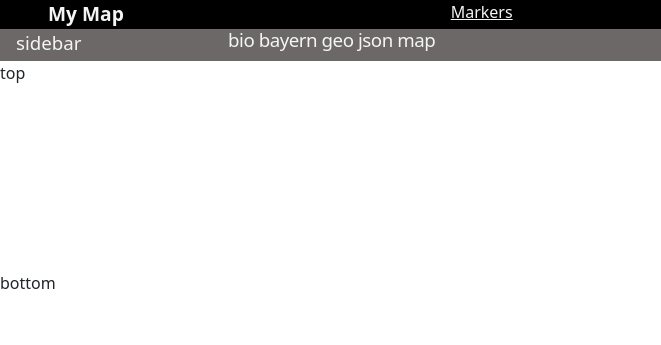
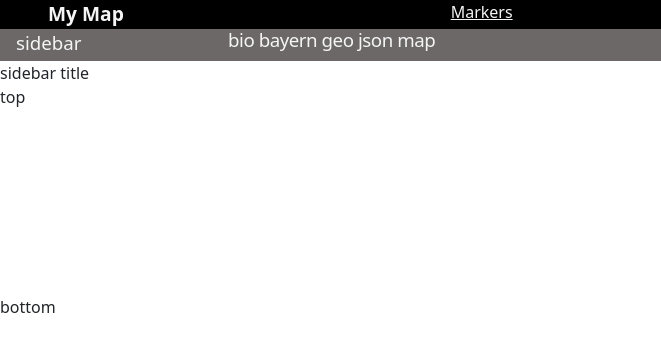
Before and after one commit to david-millerf4/my-map, a Gatsby site: page /geomap in a window 1280 px wide. Shown: the top 345 px of the page, 0-661 px from the left. Built offline with nearby package versions, Linux system fonts and the light colour scheme; Gatsby itself is replaced by a stand-in of ours.

Commit message:
extract map sidebar, geojson layer settings

```diff
--- /dev/null
+++ b/src/components/map-sidebar.js
@@ -0,0 +1,15 @@
+import * as React from "react"
+import { Row, Col } from "react-bootstrap"
+
+const MapSidebar = ({ title = `million dollar babies` }) => {
+
+    return (
+        <div className="col-lg-2 col-md-12 column">
+            <div className="row">{title}</div>
+            <div className="row" style={{ height: "30%" }}>top</div>
+            <div className="row">bottom</div>
+        </div>
+  )
+}
+
+export default MapSidebar
--- a/src/pages/geomap.js
+++ b/src/pages/geomap.js
@@ -3,8 +3,9 @@ import { graphql } from "gatsby"
 import Layout from "../components/layout"
 import Seo from "../components/seo"
 import MapHeader from "../components/map-header"
+import MapSidebar from "../components/map-sidebar"
 
-import { MapContainer, TileLayer, Marker, Popup, useMap, Polygon, GeoJSON } from 'react-leaflet'
+import { MapContainer, TileLayer, Marker, Popup, useMap, GeoJSON } from 'react-leaflet'
 import { locations } from "../data/locations-bayern"
 import { bavariaGeoJson } from "../data/bavaria-geo"
 
@@ -18,10 +19,15 @@ const MAP_LOCATION = {
   const MAP_HEIGHT = {height: "700px"};
   const MAP_SCROLL = false;
 
+  const geoOpacity =  "0.3"
+  const geoColor = "#38c401"
+  const geoAttribution = "David Miller"
+
 
 const GeoMapsPage = ({ data, location }) => {
     const siteTitle = data.site.siteMetadata.title
 
+    // Map settings
     const mapSettings = {
         center: MAP_CENTER,
         defaultBaseMap: "OpenStreetMap",
@@ -30,9 +36,13 @@ const GeoMapsPage = ({ data, location }) => {
         scrollWheel: MAP_SCROLL,
     };
 
-    const bavaria_outline = bavariaGeoJson;
-    console.log("bavaria_ouline: ", bavaria_outline)
-    const purpleOptions = { color: 'purple' }
+    // GEOJSON
+    const geoJsonOptions = {
+        data: bavariaGeoJson,
+        opacity: geoOpacity,
+        color: geoColor,
+        attribution: geoAttribution
+    };
 
     function MyComponent() {
         const map = useMap()
@@ -40,20 +50,11 @@ const GeoMapsPage = ({ data, location }) => {
         return null
       }
 
-    const polygon = [
-        [51.515, -0.09],
-        [51.52, -0.1],
-        [51.52, -0.12],
-      ]
-
     return (
         <Layout location={location} title={siteTitle}>
             <MapHeader title="bio bayern geo json map" filters="filters" />
             <div className="row px-0 mx-0">
-                <div className="col-lg-2 col-md-12 column">
-                  <div className="row" style={{height: "30%"}}>top</div>
-                  <div className="row">bottom</div>
-                </div>
+                <MapSidebar title="sidebar title" />
                 <div className="col-lg-10 col-md-12">
                     <div className="col">
                         {/* Map */}
@@ -62,9 +63,8 @@ const GeoMapsPage = ({ data, location }) => {
                                 attribution='&copy; <a href="https://www.openstreetmap.org/copyright">OpenStreetMap</a> contributors'
                                 url="https://{s}.tile.openstreetmap.org/{z}/{x}/{y}.png"
                             />
-                            <Polygon pathOptions={purpleOptions} positions={polygon} />
                             <MyComponent />
-                            <GeoJSON attribution="David Miller" data={bavaria_outline} opacity="0.1"color="gray" />
+                            <GeoJSON {...geoJsonOptions} />
                             {locations.map(location => {
                                 const { placename, coords, adress, products, categories, hours, telephone, email, description, url } = location;
                                 const position = [coords.lat, coords.lng];
```
